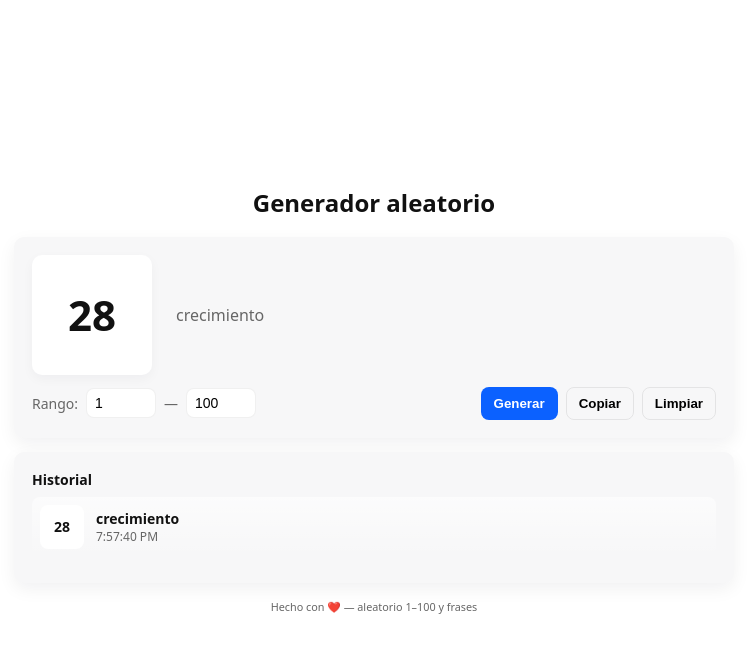
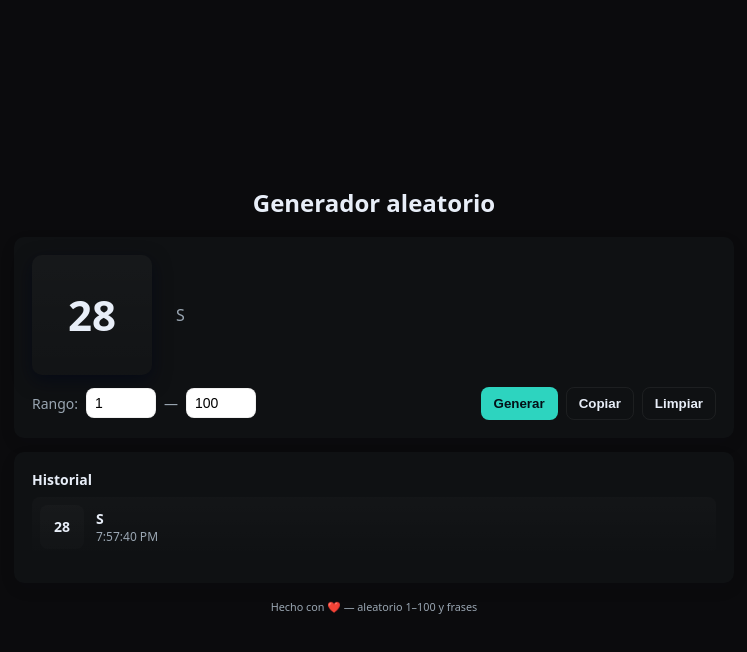
Before and after one commit to Adolfsan99/aleatorio, a plain HTML site: page index.html in a window 1280 px wide. Both pictures are taken after a click on the button "Generar". Shown: the whole page, without its empty margins (266-1013 px from the left). Drawn offline with Linux system fonts and the light colour scheme; a web font is replaced by a local one.

Commit message:
Add files via upload

```diff
--- a/main.js
+++ b/main.js
@@ -12,7 +12,6 @@ const el = {
   historyList: document.getElementById('historyList')
 };
 
-let phrases = [];
 let history = [];
 
 async function loadPhrases(){
@@ -29,8 +28,9 @@ function randInt(min, max){
   return Math.floor(Math.random() * (max - min + 1)) + min;
 }
 function randPhrase(){
-  if(!phrases.length) return '';
-  return phrases[Math.floor(Math.random() * phrases.length)];
+  // return a single random uppercase letter A-Z
+  const code = randInt(65, 90); // ASCII A-Z
+  return String.fromCharCode(code);
 }
 function renderResult(num, phrase){
   el.number.textContent = num;
@@ -76,8 +76,8 @@ el.copy.addEventListener('click', async ()=>{
 el.clear.addEventListener('click', ()=>{
   history = [];
   renderHistory();
-  renderResult('—', 'Pulsa "Generar" para obtener un número y una frase.');
+  renderResult('—', 'Pulsa "Generar" para obtener un número y una cadena de letras.');
 });
 
-loadPhrases().then(()=>{/* ready */});
+loadPhrases?.().then?.(()=>{/* ready */});
 /* ...existing code... */
--- a/styles.css
+++ b/styles.css
@@ -1,9 +1,9 @@
 :root{
-  --bg:#fff;
-  --card:#f7f7f8;
-  --text:#111;
-  --muted:#666;
-  --accent:#0b61ff;
+  --bg:#0b0b0d;
+  --card:#0f1113;
+  --text:#e8eef8;
+  --muted:#9aa6b2;
+  --accent:#2dd4bf;
   --radius:10px;
   font-family: "Cal Sans", system-ui, -apple-system, "Segoe UI", Roboto, "Helvetica Neue", Arial;
 }
@@ -54,9 +54,10 @@ h1{
   justify-content:center;
   font-size:42px;
   font-weight:600;
-  background:white;
+  background:linear-gradient(180deg, rgba(255,255,255,0.03), rgba(255,255,255,0.01));
   border-radius:10px;
-  box-shadow:0 4px 12px rgba(12,20,40,0.04);
+  box-shadow:0 6px 18px rgba(2,6,23,0.6);
+  color:var(--text);
 }
 
 .phrase{
@@ -94,15 +95,16 @@ h1{
 .buttons{display:flex;gap:8px;flex-wrap:wrap}
 .btn{
   background:transparent;
-  border:1px solid rgba(0,0,0,0.08);
+  border:1px solid rgba(255,255,255,0.06);
   padding:8px 12px;
   border-radius:8px;
   cursor:pointer;
   font-weight:600;
+  color:var(--text);
 }
 .btn.primary{
   background:var(--accent);
-  color:#fff;
+  color:#041017;
   border-color:transparent;
 }
 
@@ -124,18 +126,20 @@ h1{
   gap:12px;
   align-items:center;
   margin-bottom:8px;
-  background:linear-gradient(180deg,rgba(255,255,255,0.6),transparent);
+  background:linear-gradient(180deg, rgba(255,255,255,0.02), transparent);
   font-size:14px;
+  color:var(--text);
 }
 .small-num{
   min-width:44px;
   height:44px;
   border-radius:8px;
-  background:white;
+  background:linear-gradient(180deg, rgba(255,255,255,0.02), rgba(255,255,255,0.01));
   display:flex;
   align-items:center;
   justify-content:center;
   font-weight:700;
+  color:var(--text);
 }
 
 .footer{ text-align:center; color:var(--muted); font-size:13px; margin-top:6px }
```
